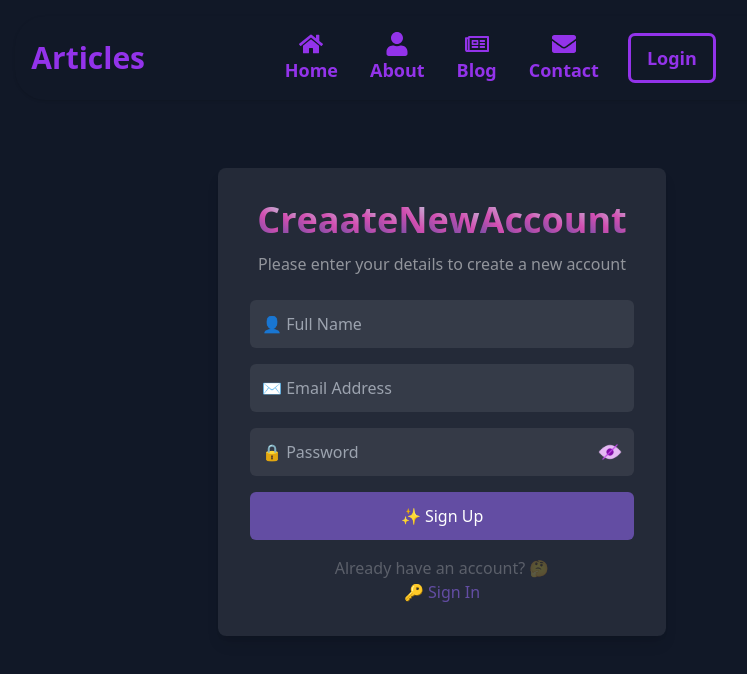
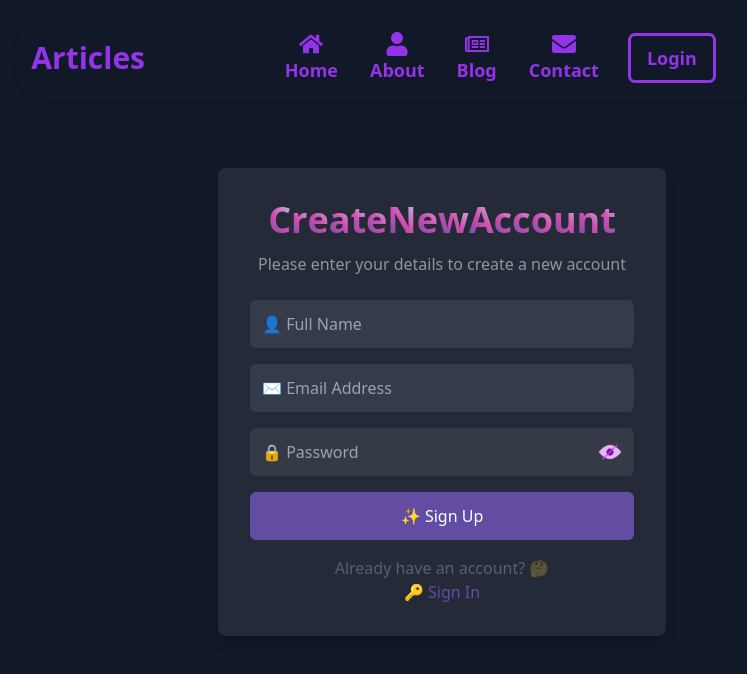
Before and after one commit to coder-NubRaj1234/frontend-reset, a React (Vite) app: page /signup in a window 1280 px wide. Shown: the top 674 px of the page, without its empty margins (198-945 px from the left). Built offline with nearby package versions, Linux system fonts and the light colour scheme.

Commit message:
Update Signup.jsx

```diff
--- a/src/components/src/Signup.jsx
+++ b/src/components/src/Signup.jsx
@@ -71,7 +71,7 @@ const Signup = () => {
           <div className="max-w-md bg-[#ffffff14] p-8 rounded-lg shadow-lg z-10 relative mt-10">
             <div className="text-center mb-6">
               <h2 className="text-4xl font-bold text-gray-100">
-                {["C", "r", "e", "a", "a", "t", "e", " ", "N", "e", "w", " ", "A", "c", "c", "o", "u", "n", "t"].map((letter, index) => (
+                {["C", "r", "e", "a", "t", "e", " ", "N", "e", "w", " ", "A", "c", "c", "o", "u", "n", "t"].map((letter, index) => (
                   <span key={index} className={`wave-text`} style={{ display: "inline-block" }}>
                     {letter}
                   </span>
```
